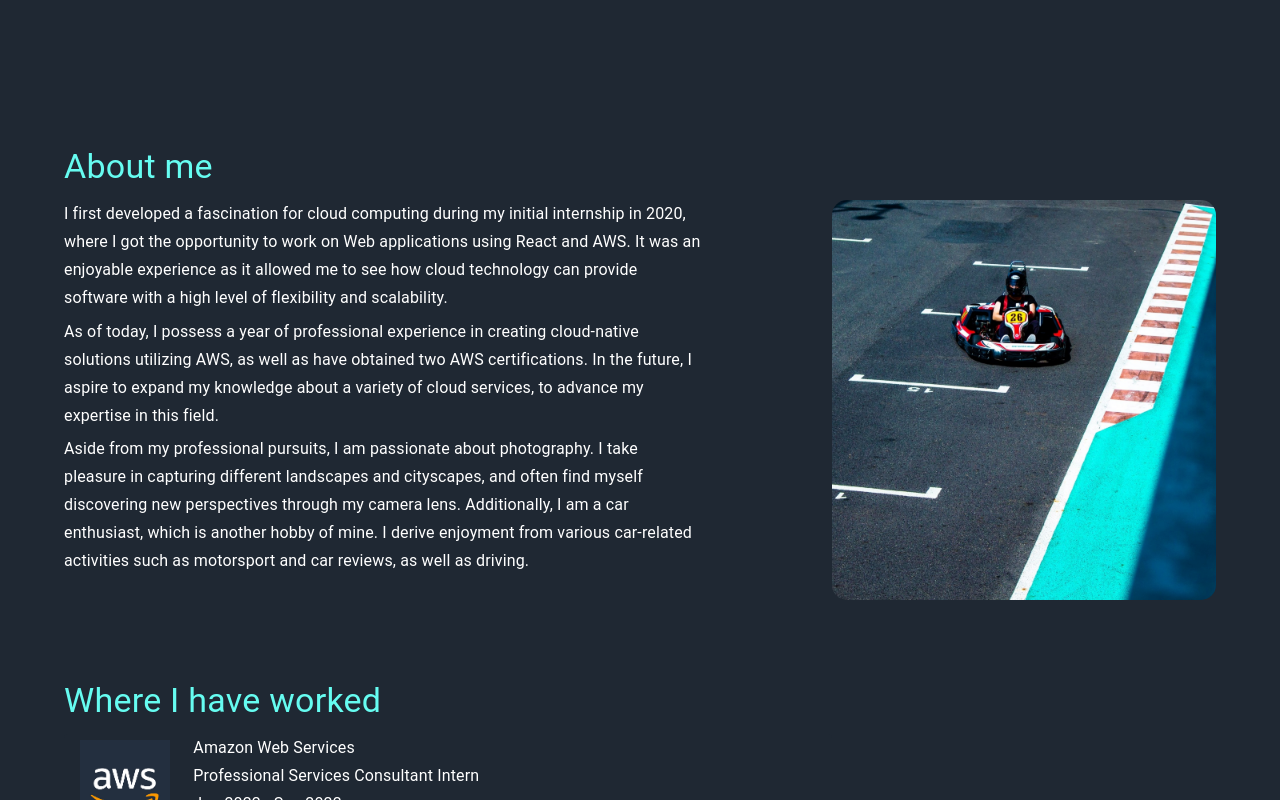
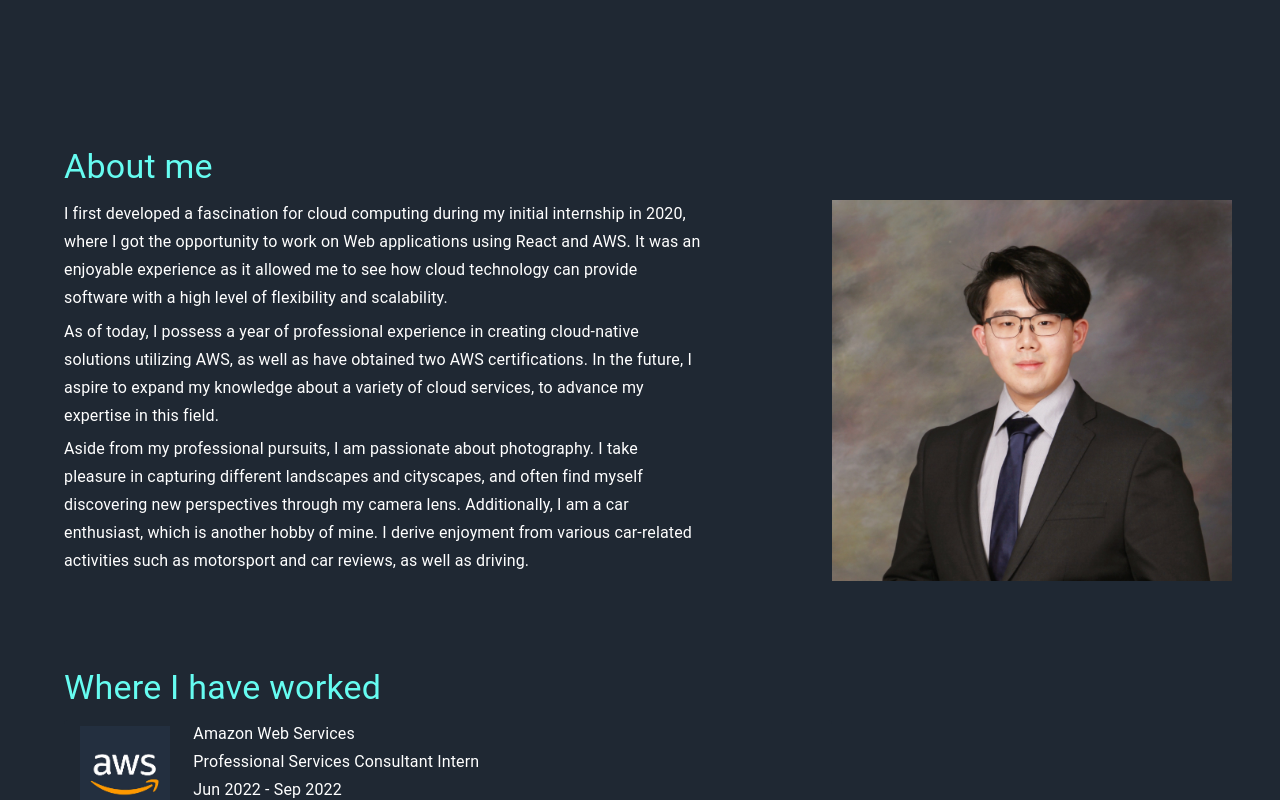
Before and after one commit to edwardchchen/edwardchchen.github.io, a React (Create React App) app: page /#/ in a window 1280 px wide. Shown: the part 632-1432 px from the top of the page. Built offline with nearby package versions, Linux system fonts and the light colour scheme; no server answers.

Commit message:
profile picture update, website description update

```diff
--- a/public/index.html
+++ b/public/index.html
@@ -33,7 +33,7 @@
       work correctly both with client-side routing and a non-root public URL.
       Learn how to configure a non-root public URL by running `npm run build`.
     -->
-    <title>Edward Chen</title>
+    <title>Edward Chen - University of British Columbia - Cloud Architect</title>
 </head>
 <body>
 <noscript>You need to enable JavaScript to run this app.</noscript>
--- a/src/pages/home/AboutMe.js
+++ b/src/pages/home/AboutMe.js
@@ -1,7 +1,7 @@
 import {Container, Grid, Typography} from "@mui/material";
 import * as React from "react";
 import CardMedia from "@mui/material/CardMedia";
-import goKart from "../../assets/go-kart.png";
+import profilePic from "../../assets/profilePic.jpg";
 
 export default function AboutMe() {
     return (
@@ -45,8 +45,10 @@ export default function AboutMe() {
 
                         </Grid>
                     </Grid>
-                    <Grid item xs={4}>
-                        <CardMedia sx={{height: "50vh", borderRadius: "15px"}} image={goKart}/>
+                    <Grid item xs={8} md={4}>
+                        <CardMedia sx={{width: "50vh", borderRadius: "15px"}}>
+                            <img src={profilePic} width="100%" alt="Edward Chen - University of British Columbia - Amazon Web Services"/>
+                        </CardMedia>
                     </Grid>
                 </Grid>
             </Container>
```
Also changed, not shown: src/assets/profilePic.jpg (added).
